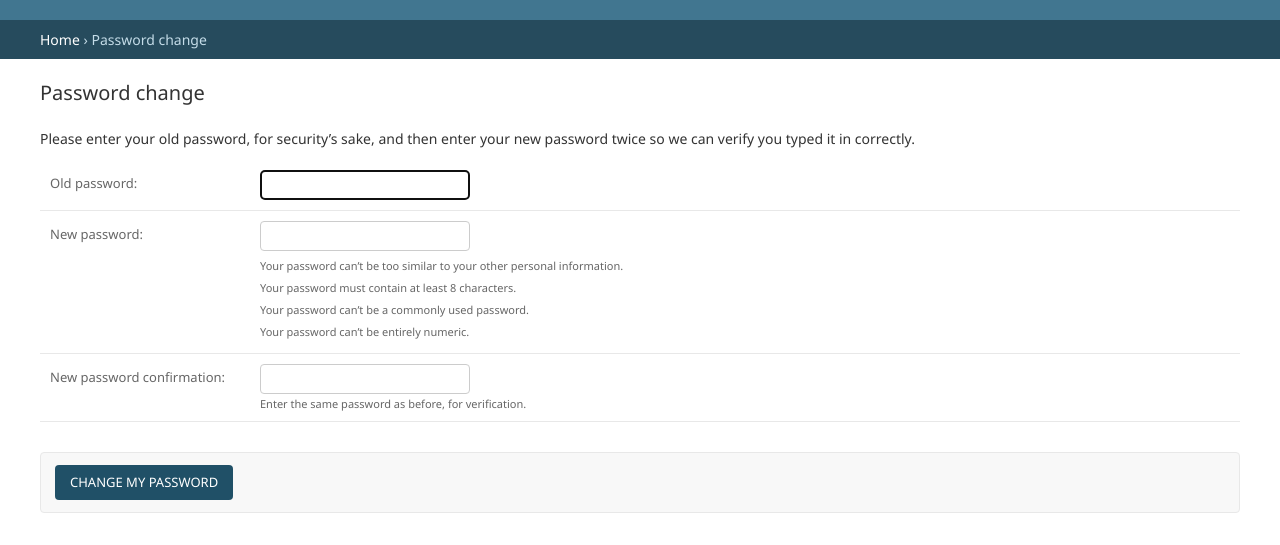
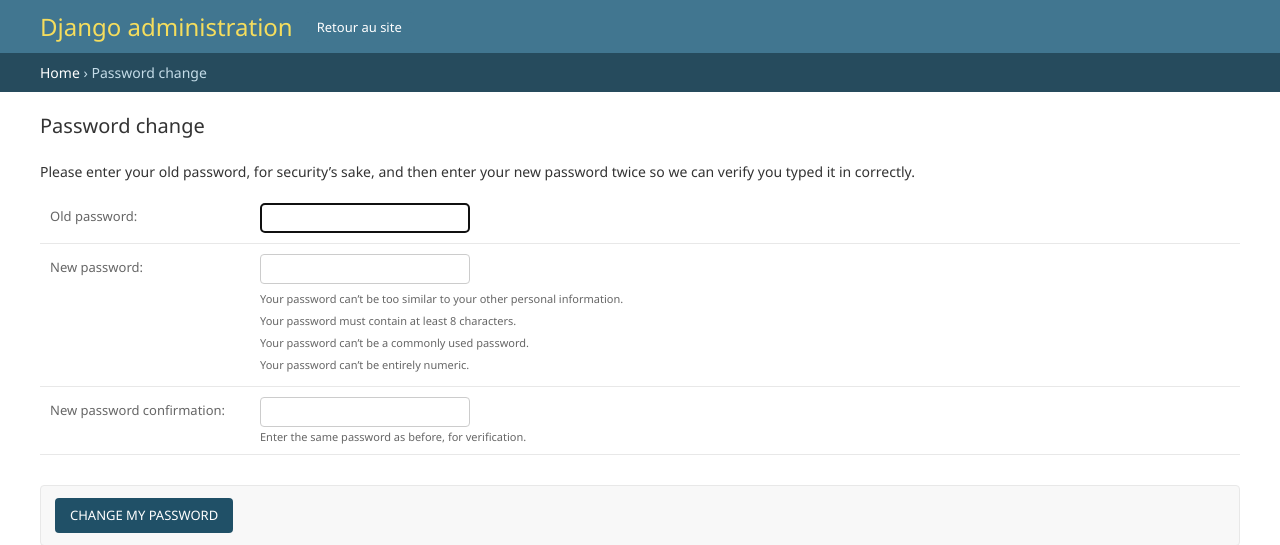
Before and after one commit to aymench19/StitchyBag, a Django app: a page that uses templates/admin/base_site.html in a window 1280 px wide. Shown: the top 545 px of the page. Run offline with Django 5.2, Linux system fonts and the light colour scheme; a user stored in the database is signed in.

Commit message:
update site

```diff
--- a/templates/admin/base_site.html
+++ b/templates/admin/base_site.html
@@ -1,5 +1,16 @@
 {% extends "admin/base.html" %}
 {% load static %}
+
+{% block branding %}
+<div style="display: flex; align-items: center; gap: 12px; flex-wrap: wrap;">
+    <h1 id="site-name" style="margin: 0;">
+        <a href="{% url 'admin:index' %}">{{ site_header|default:_('Django administration') }}</a>
+    </h1>
+    <a href="{% url 'home' %}" style="display: inline-block; padding: 6px 12px; background: #417690; color: #fff; text-decoration: none; border-radius: 4px; font-size: 13px;">
+        Retour au site
+    </a>
+</div>
+{% endblock %}
 
 {% block extrahead %}
 {{ block.super }}
```
